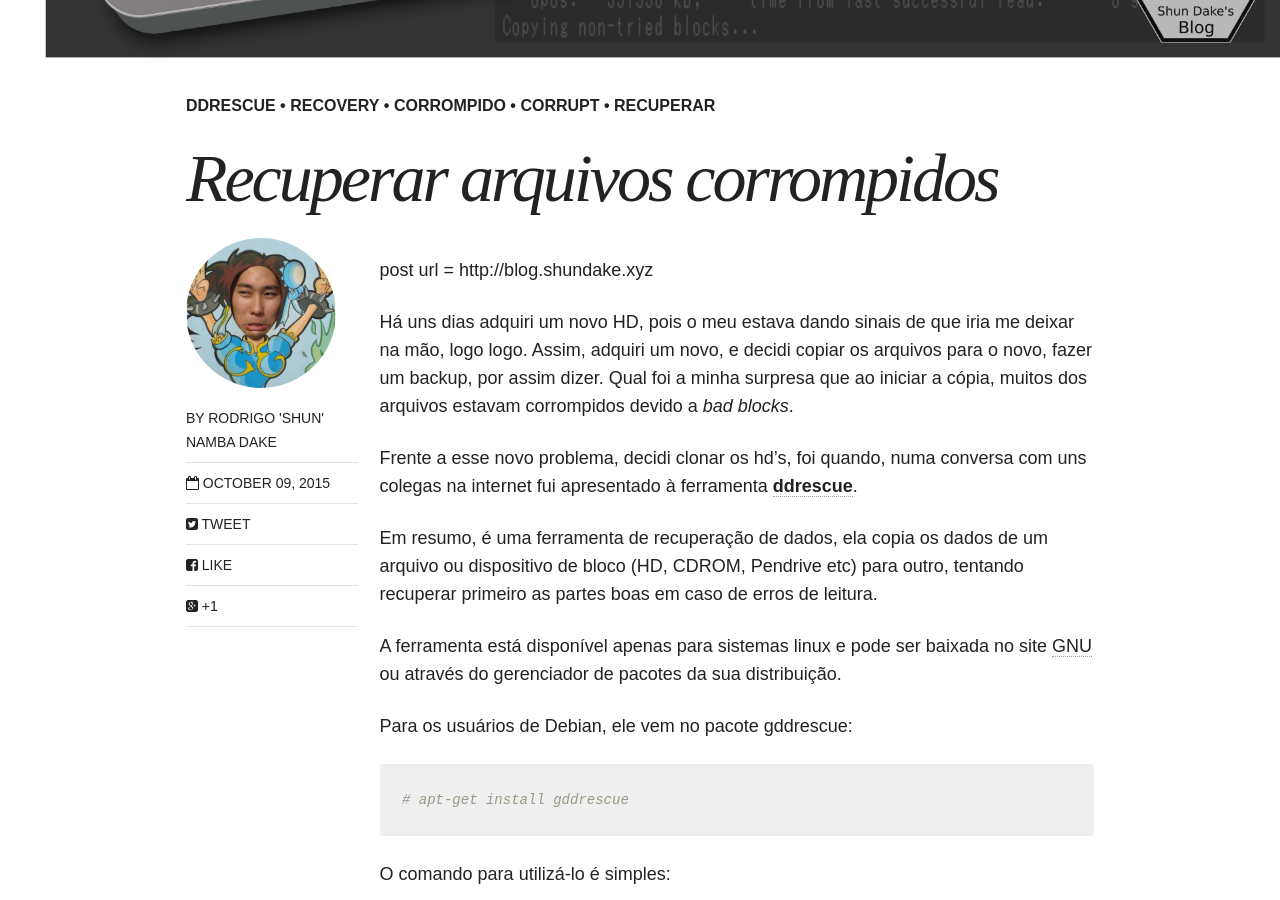
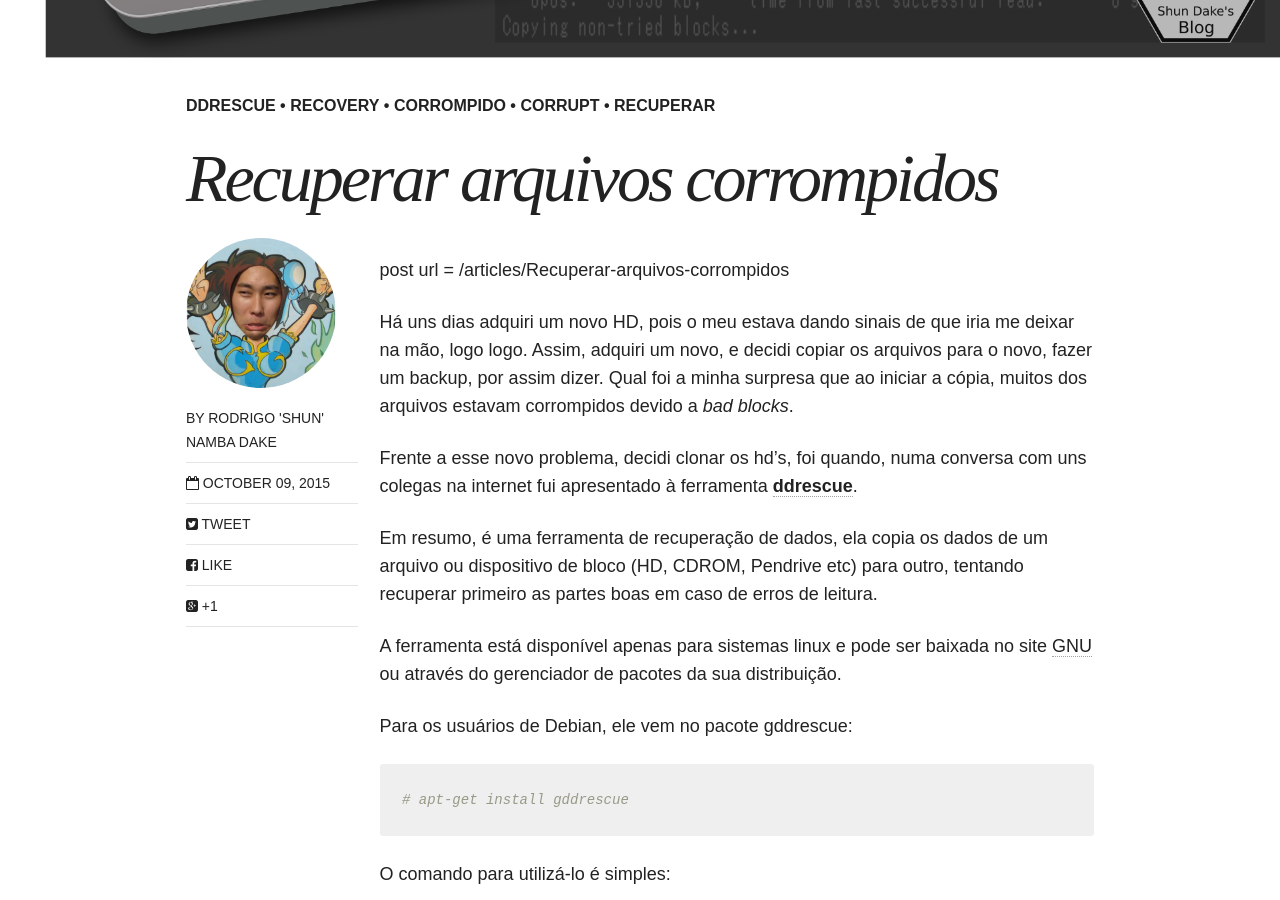
Before and after one commit to shundake/shundake.github.io, a Jekyll site: the page built from _posts/articles/2015-10-09-Recuperar-arquivos-corrompidos.md, in a window 1280 px wide and 900 px high, scrolled down 616 px. Built offline with Jekyll 4.4.1, drawn with Linux system fonts in a browser that asks for light colours; nearby versions of some CDN libraries; some of the changed lines change nothing that is shown.

Commit message:
some changes

```diff
--- a/_posts/articles/2015-10-09-Recuperar-arquivos-corrompidos.md
+++ b/_posts/articles/2015-10-09-Recuperar-arquivos-corrompidos.md
@@ -23,7 +23,7 @@ image:
   fjs.parentNode.insertBefore(js, fjs);
 }(document, 'script', 'facebook-jssdk'));</script>
 
-post url = {{ site.url }}{{ post.url }}
+post url = {{ page.url }}
 
 Há uns dias adquiri um novo HD, pois o meu estava dando sinais de que iria me
 deixar na mão, logo logo. Assim, adquiri um novo, e decidi copiar os arquivos
```
